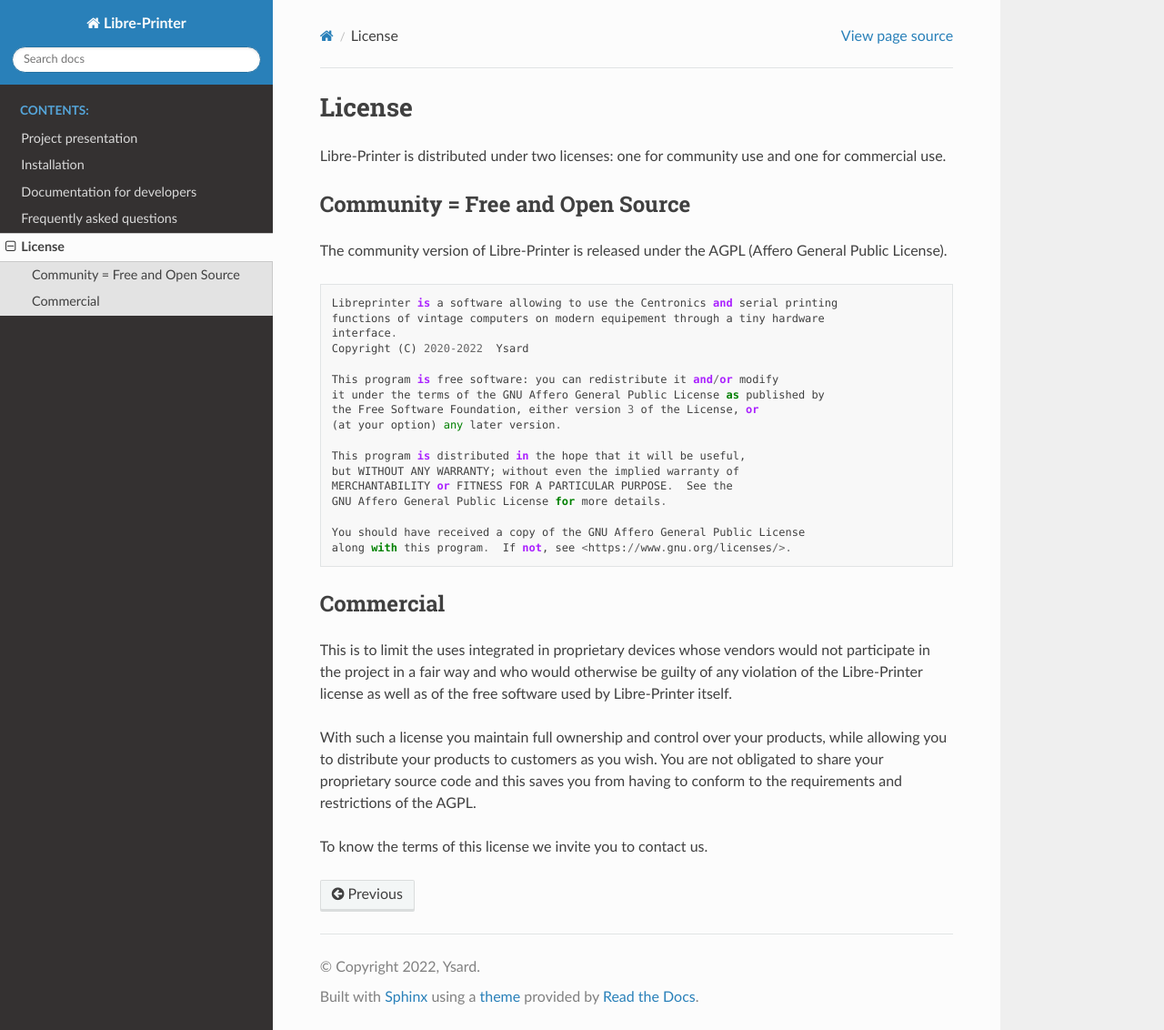
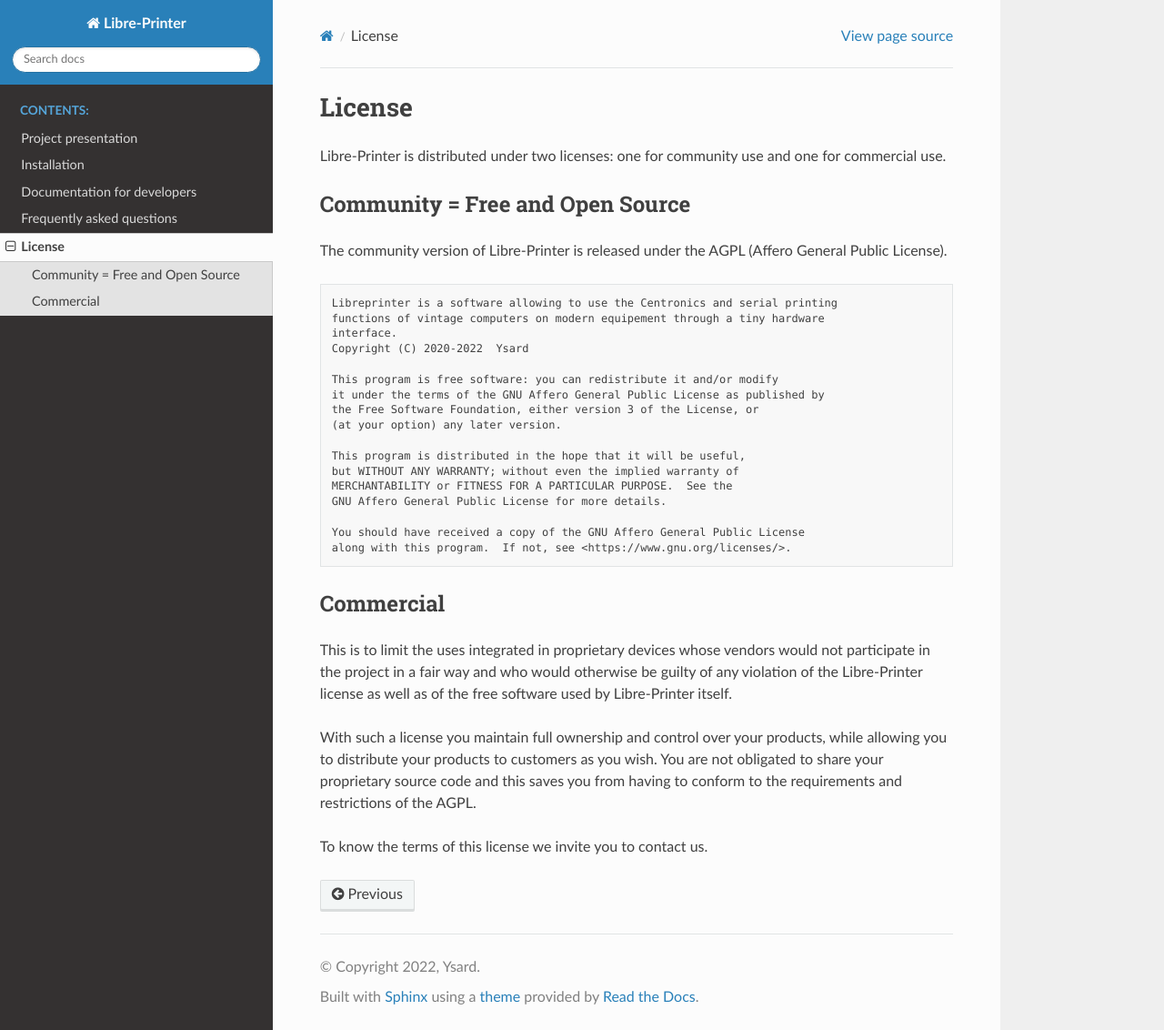
Before and after one commit to ysard/libre-printer, a Sphinx documentation site: the page built from doc/source/license.rst, in a window 1280 px wide and 1132 px high. Shown: the whole window at 91% size. Built offline with Sphinx 7.4.7 and the Read the Docs theme 2.0.0, drawn with Linux system fonts in a browser that asks for light colours.

```diff
--- a/doc/source/license.rst
+++ b/doc/source/license.rst
@@ -11,7 +11,7 @@
 The community version of |project_name| is released under the AGPL
 (Affero General Public License).
 
-::
+.. code-block:: text
 
   Libreprinter is a software allowing to use the Centronics and serial printing
   functions of vintage computers on modern equipement through a tiny hardware
```
